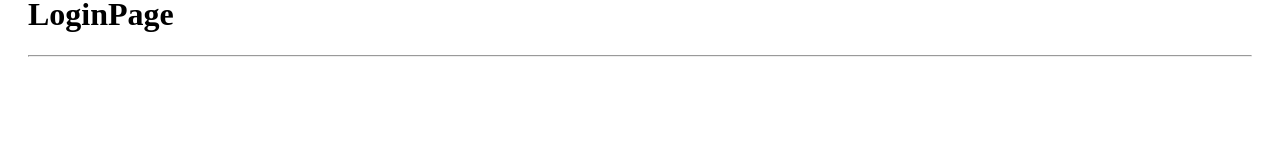
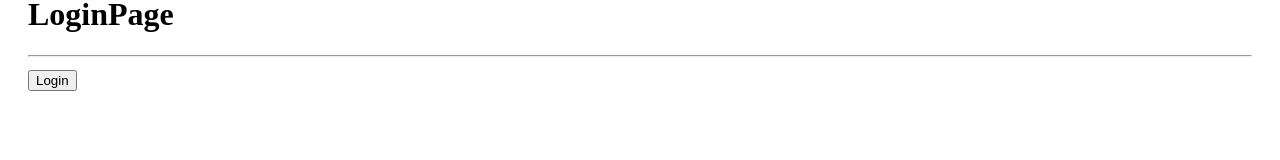
Before and after one commit to cxcarvaj/React-Hooks-App, a React app: page /login in a window 1280 px wide. Shown: the part 123-283 px from the top of the page. Built offline with nearby package versions, Linux system fonts and the light colour scheme; the HTML template or start-up script is replaced by a standard one.

Commit message:
useContext implementation

```diff
--- a/src/09-useContext/HomePage.jsx
+++ b/src/09-useContext/HomePage.jsx
@@ -1,8 +1,19 @@
+import { useContext } from 'react';
+import { UserContext } from './context/UserContext';
+
 export const HomePage = () => {
+
+    const { user } = useContext( UserContext );
+
+
     return (
         <>
-            <h1>HomePage</h1>
+            <h1>HomePage <small>{ user?.name }</small></h1>
             <hr />
+
+            <pre>
+                { JSON.stringify( user, null, 3 ) }
+            </pre>
         </>
     );
 };
--- a/src/09-useContext/LoginPage.jsx
+++ b/src/09-useContext/LoginPage.jsx
@@ -1,8 +1,32 @@
+import { useContext } from 'react';
+import { UserContext } from './context/UserContext';
+
 export const LoginPage = () => {
+
+    const { user, setUser } = useContext( UserContext );
+
     return (
         <>
             <h1>LoginPage</h1>
             <hr />
+
+            <pre>
+                { JSON.stringify( user, null, 3 ) }
+            </pre>
+
+            <button
+                className='btn btn-primary'
+                onClick={() => setUser(
+                    {
+                        id: 123,
+                        name: 'Carlos Carvajal',
+                        email: 'carlos.carvajal@gmail.com',
+
+                    }
+                )}
+            >
+                Login
+            </button>
         </>
     );
 };
--- a/src/09-useContext/MainApp.jsx
+++ b/src/09-useContext/MainApp.jsx
@@ -3,10 +3,11 @@
 import { AboutPage } from './AboutPage';
 import { LoginPage } from './LoginPage';
 import { Navbar } from './Navbar';
+import { UserProvider } from './context/UserProvider';
 
 export const MainApp = () => {
     return (
-        <>
+        <UserProvider>
             <Navbar />
             <hr />
 
@@ -17,6 +18,6 @@
 
                 <Route path='/*' element={ <Navigate to="/login" /> }/>
             </Routes>
-        </>
+        </UserProvider>
     );
 };
--- /dev/null
+++ b/src/09-useContext/context/UserContext.jsx
@@ -0,0 +1,5 @@
+// A context is a HOC
+
+import { createContext } from 'react';
+
+export const UserContext = createContext();
--- /dev/null
+++ b/src/09-useContext/context/UserProvider.jsx
@@ -0,0 +1,16 @@
+import { useState } from 'react';
+import { UserContext } from './UserContext';
+
+
+export const UserProvider = ({ children }) => {
+
+    const [ user, setUser ] = useState();
+
+
+    return (
+        <UserContext.Provider value={{ user, setUser}}>
+            { children }
+        </UserContext.Provider>
+    );
+
+};
```
